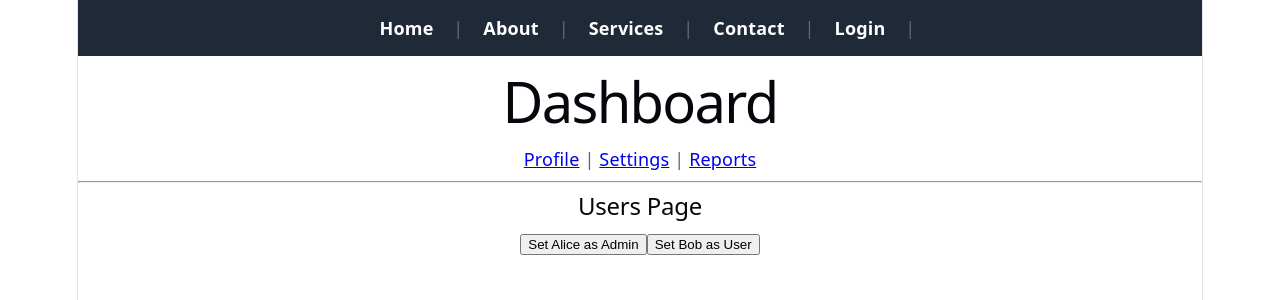
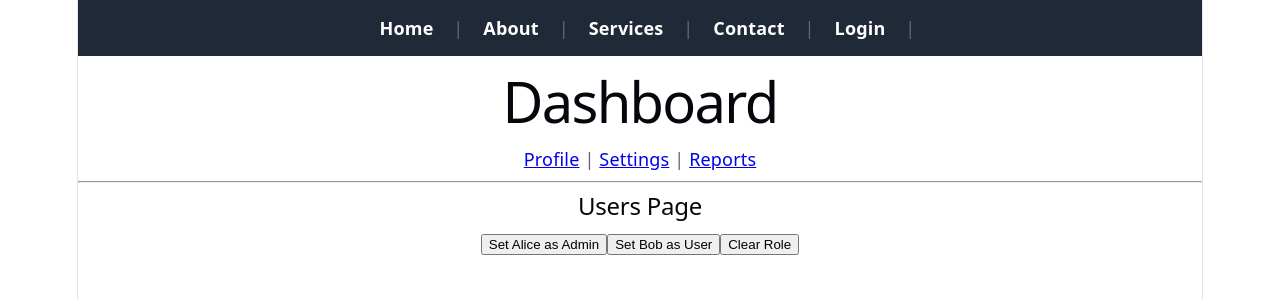
Before and after one commit to Md-Abul-Kalam-Azad-318/react-learning, a React (Vite) app: page /dashboard/users in a window 1280 px wide. Shown: the top 300 px of the page. Built offline with nearby package versions, Linux system fonts and the light colour scheme.

Commit message:
Topic 12 (Part 15): Remove query parameter

```diff
--- a/src/pages/Users.jsx
+++ b/src/pages/Users.jsx
@@ -20,6 +20,15 @@ function Users() {
         <button onClick={() =>setSearchParams({name: "Bob", role: "User"})}>
           Set Bob as User
         </button>
+
+        <button onClick={() =>{
+          setSearchParams({name: "Bob"});
+        }}
+        >
+          Clear Role
+
+        </button>
+
     </div>
   );
 }
```
